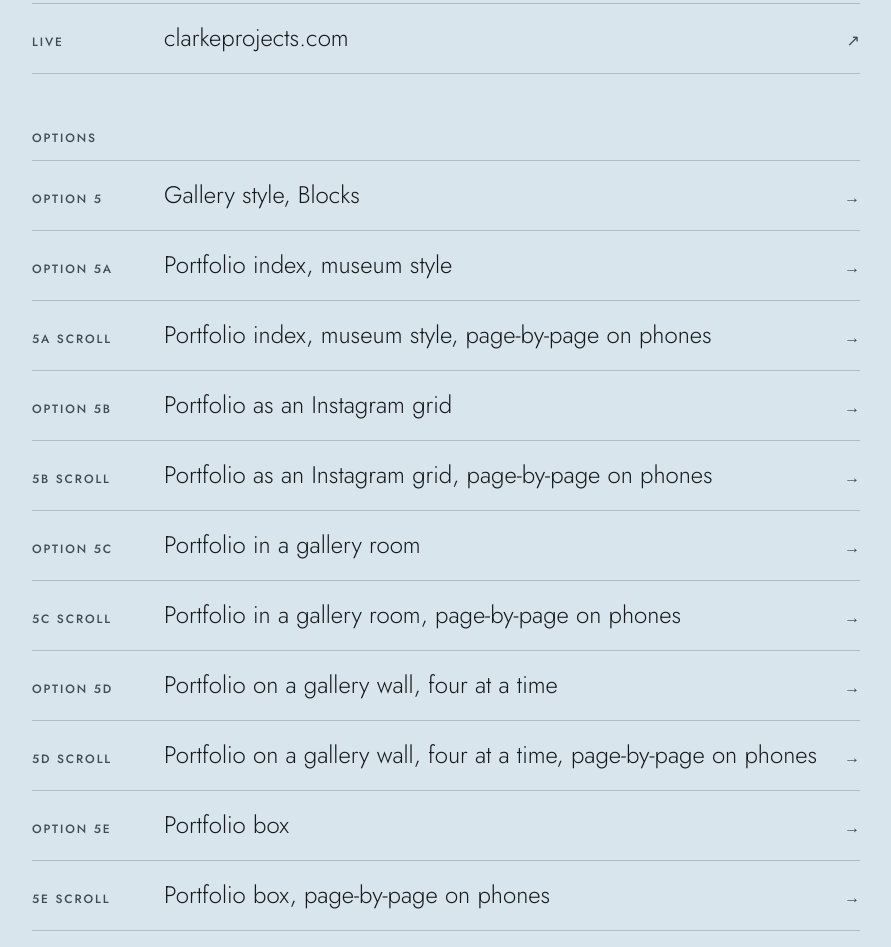
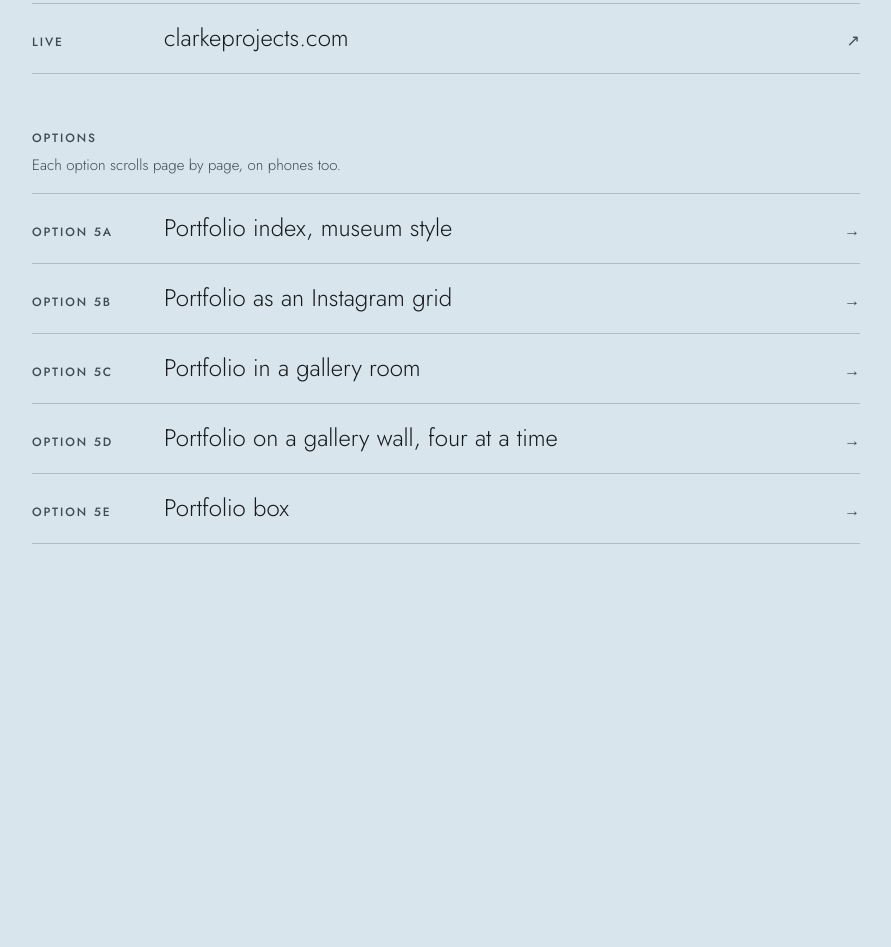
Before and after one commit to alexangehrn/clarke-projects, a plain HTML site: page index.html in a window 1280 px wide. Shown: the part 231-1178 px from the top of the page, without its empty margins (194-1085 px from the left). After the commit the page ends 855 px from the top, so only its background shows below. Drawn offline with Linux system fonts and the light colour scheme.

Commit message:
Index: show only the scroll versions
The index now lists the five scroll versions as Option 5A–5E. Option 5
and the non-scroll 5A–5E stay online but are no longer linked.

Co-Authored-By: Claude Opus 5.5 <noreply@anthropic.com>

```diff
--- a/index.html
+++ b/index.html
@@ -25,6 +25,7 @@
   a:focus-visible { outline:2px solid var(--ink); outline-offset:4px; }
   h2.sec { margin:0 0 14px; font:500 12px/1.4 'Jost',sans-serif; letter-spacing:.16em; text-transform:uppercase; color:var(--graphite); }
   ol.current { margin-bottom:56px; }
+  .sub { margin:-6px 0 16px; font-size:15px; font-weight:300; color:var(--graphite); }
   @media (max-width:480px){ a { grid-template-columns:6.4em 1fr auto; gap:8px; } }
   @media (prefers-reduced-motion:reduce){ .arrow { transition:none; } }
   .lab { margin-top:72px; padding:24px 24px 8px; border:1px dashed rgba(21,26,30,.35); background:rgba(255,255,255,.18); }
@@ -47,18 +48,13 @@
     <li><a target="_blank" rel="noopener" href="https://www.clarkeprojects.com"><span class="num">Live</span><span class="name">clarkeprojects.com</span><span class="arrow" aria-hidden="true">↗</span></a></li>
   </ol>
   <h2 class="sec">Options</h2>
+  <p class="sub">Each option scrolls page by page, on phones too.</p>
   <ol>
-    <li><a target="_blank" rel="noopener" href="option-5/"><span class="num">Option 5</span><span class="name">Gallery style, Blocks</span><span class="arrow" aria-hidden="true">→</span></a></li>
-    <li><a target="_blank" rel="noopener" href="option-5a/"><span class="num">Option 5A</span><span class="name">Portfolio index, museum style</span><span class="arrow" aria-hidden="true">→</span></a></li>
-    <li><a target="_blank" rel="noopener" href="option-5a-scroll/"><span class="num">5A scroll</span><span class="name">Portfolio index, museum style, page-by-page on phones</span><span class="arrow" aria-hidden="true">→</span></a></li>
-    <li><a target="_blank" rel="noopener" href="option-5b/"><span class="num">Option 5B</span><span class="name">Portfolio as an Instagram grid</span><span class="arrow" aria-hidden="true">→</span></a></li>
-    <li><a target="_blank" rel="noopener" href="option-5b-scroll/"><span class="num">5B scroll</span><span class="name">Portfolio as an Instagram grid, page-by-page on phones</span><span class="arrow" aria-hidden="true">→</span></a></li>
-    <li><a target="_blank" rel="noopener" href="option-5c/"><span class="num">Option 5C</span><span class="name">Portfolio in a gallery room</span><span class="arrow" aria-hidden="true">→</span></a></li>
-    <li><a target="_blank" rel="noopener" href="option-5c-scroll/"><span class="num">5C scroll</span><span class="name">Portfolio in a gallery room, page-by-page on phones</span><span class="arrow" aria-hidden="true">→</span></a></li>
-    <li><a target="_blank" rel="noopener" href="option-5d/"><span class="num">Option 5D</span><span class="name">Portfolio on a gallery wall, four at a time</span><span class="arrow" aria-hidden="true">→</span></a></li>
-    <li><a target="_blank" rel="noopener" href="option-5d-scroll/"><span class="num">5D scroll</span><span class="name">Portfolio on a gallery wall, four at a time, page-by-page on phones</span><span class="arrow" aria-hidden="true">→</span></a></li>
-    <li><a target="_blank" rel="noopener" href="option-5e/"><span class="num">Option 5E</span><span class="name">Portfolio box</span><span class="arrow" aria-hidden="true">→</span></a></li>
-    <li><a target="_blank" rel="noopener" href="option-5e-scroll/"><span class="num">5E scroll</span><span class="name">Portfolio box, page-by-page on phones</span><span class="arrow" aria-hidden="true">→</span></a></li>
+    <li><a target="_blank" rel="noopener" href="option-5a-scroll/"><span class="num">Option 5A</span><span class="name">Portfolio index, museum style</span><span class="arrow" aria-hidden="true">→</span></a></li>
+    <li><a target="_blank" rel="noopener" href="option-5b-scroll/"><span class="num">Option 5B</span><span class="name">Portfolio as an Instagram grid</span><span class="arrow" aria-hidden="true">→</span></a></li>
+    <li><a target="_blank" rel="noopener" href="option-5c-scroll/"><span class="num">Option 5C</span><span class="name">Portfolio in a gallery room</span><span class="arrow" aria-hidden="true">→</span></a></li>
+    <li><a target="_blank" rel="noopener" href="option-5d-scroll/"><span class="num">Option 5D</span><span class="name">Portfolio on a gallery wall, four at a time</span><span class="arrow" aria-hidden="true">→</span></a></li>
+    <li><a target="_blank" rel="noopener" href="option-5e-scroll/"><span class="num">Option 5E</span><span class="name">Portfolio box</span><span class="arrow" aria-hidden="true">→</span></a></li>
   </ol>
 </main>
 </body>
```
Also changed, not shown: README.md.
